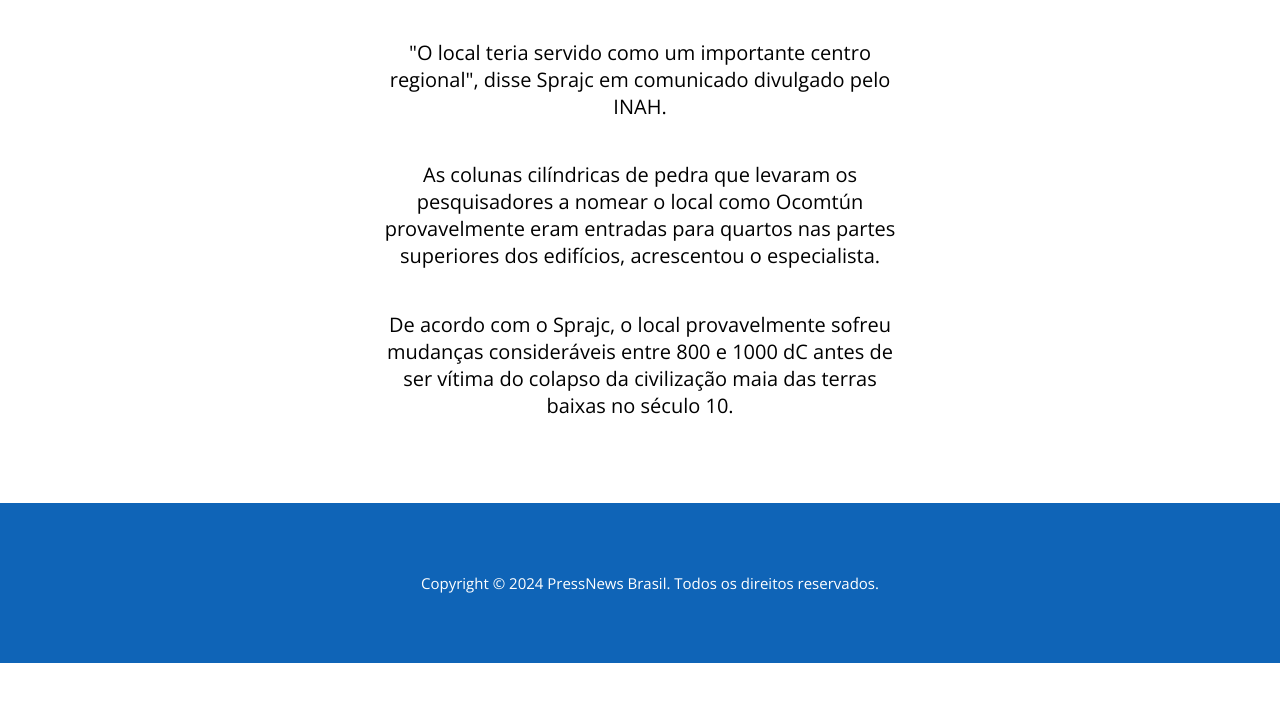
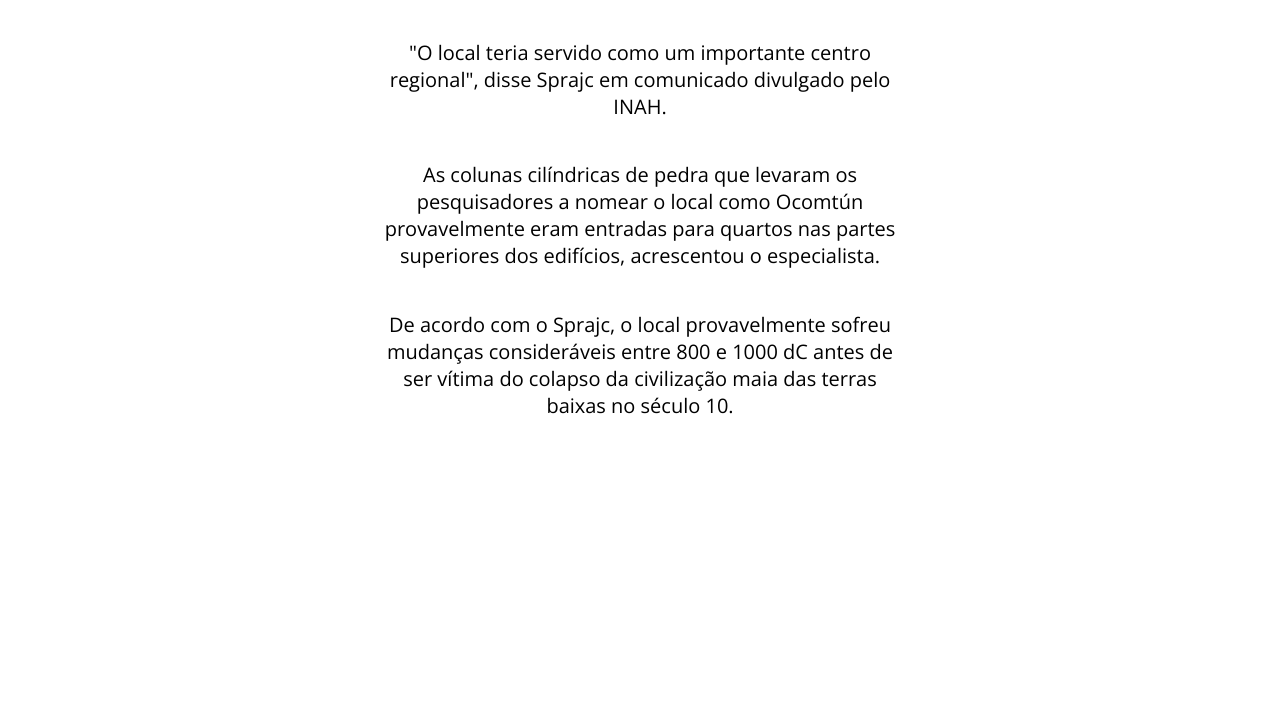
Before and after one commit to angelo5628/Projeto, a plain HTML site: page cidade.html in a window 1280 px wide. Shown: the part 2968-3669 px from the top of the page. Drawn offline with nearby package versions, Linux system fonts and the light colour scheme.

Commit message:
Update cidade.html

```diff
--- a/cidade.html
+++ b/cidade.html
@@ -75,7 +75,7 @@
     <img id="random-image" src="">
     <img id="random-image" src="">
     <img id="random-image" src="">
-         <div class="rodape">Copyright © 2024 PressNews Brasil. Todos os direitos reservados.</div>
+
  </div></center>
 </body>
 
@@ -230,15 +230,7 @@
         font-size: 20px;
         padding-top: 25px;
     }
-.rodape {
-    display: flex;
-    justify-content: center;
-    align-items: center;
-    font-family: 'Open Sans';
-    height: 100px;
-    width: auto;
-    background-color: #0F64B7;
-}
+
 
 </style>
 
```
